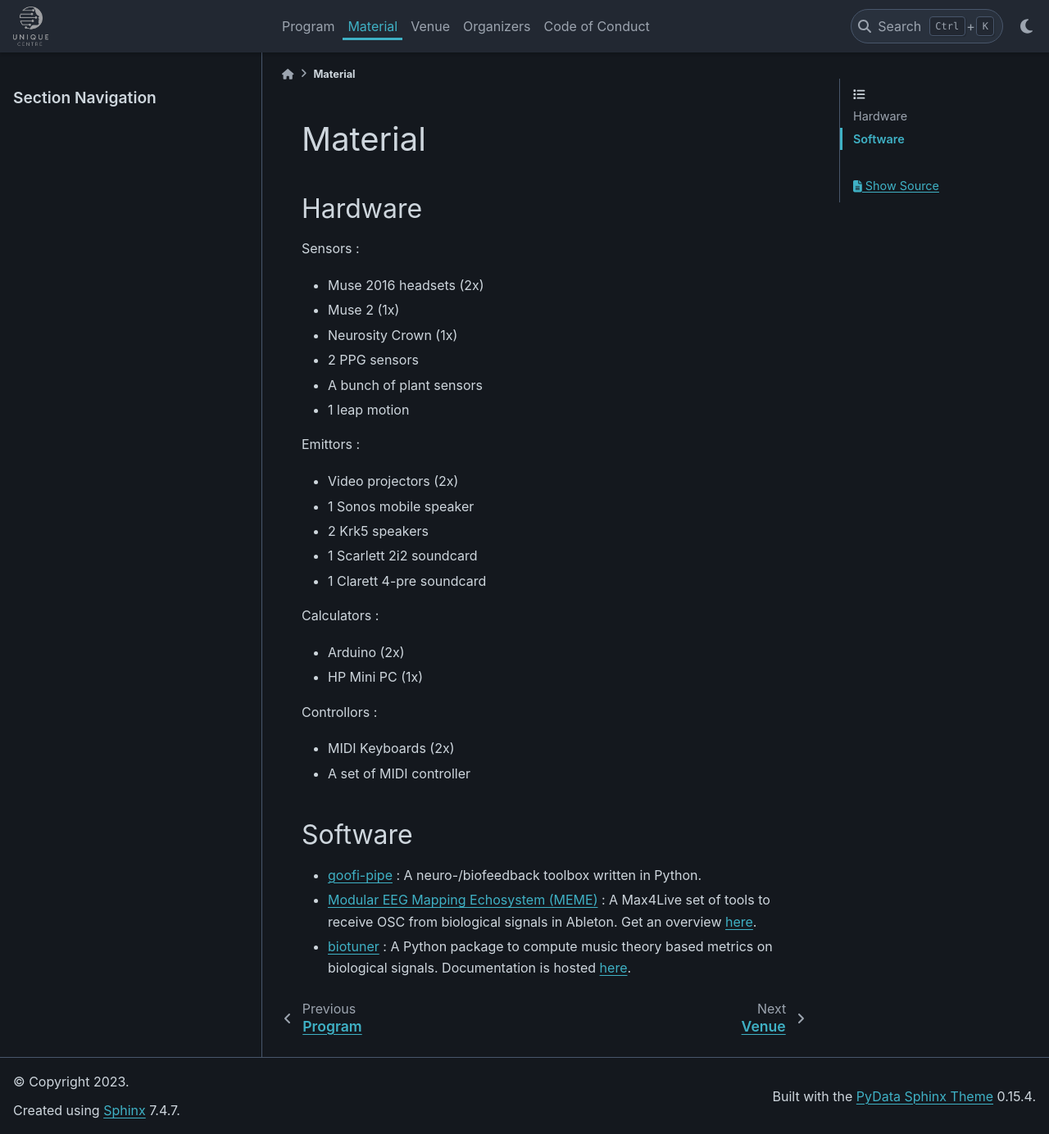
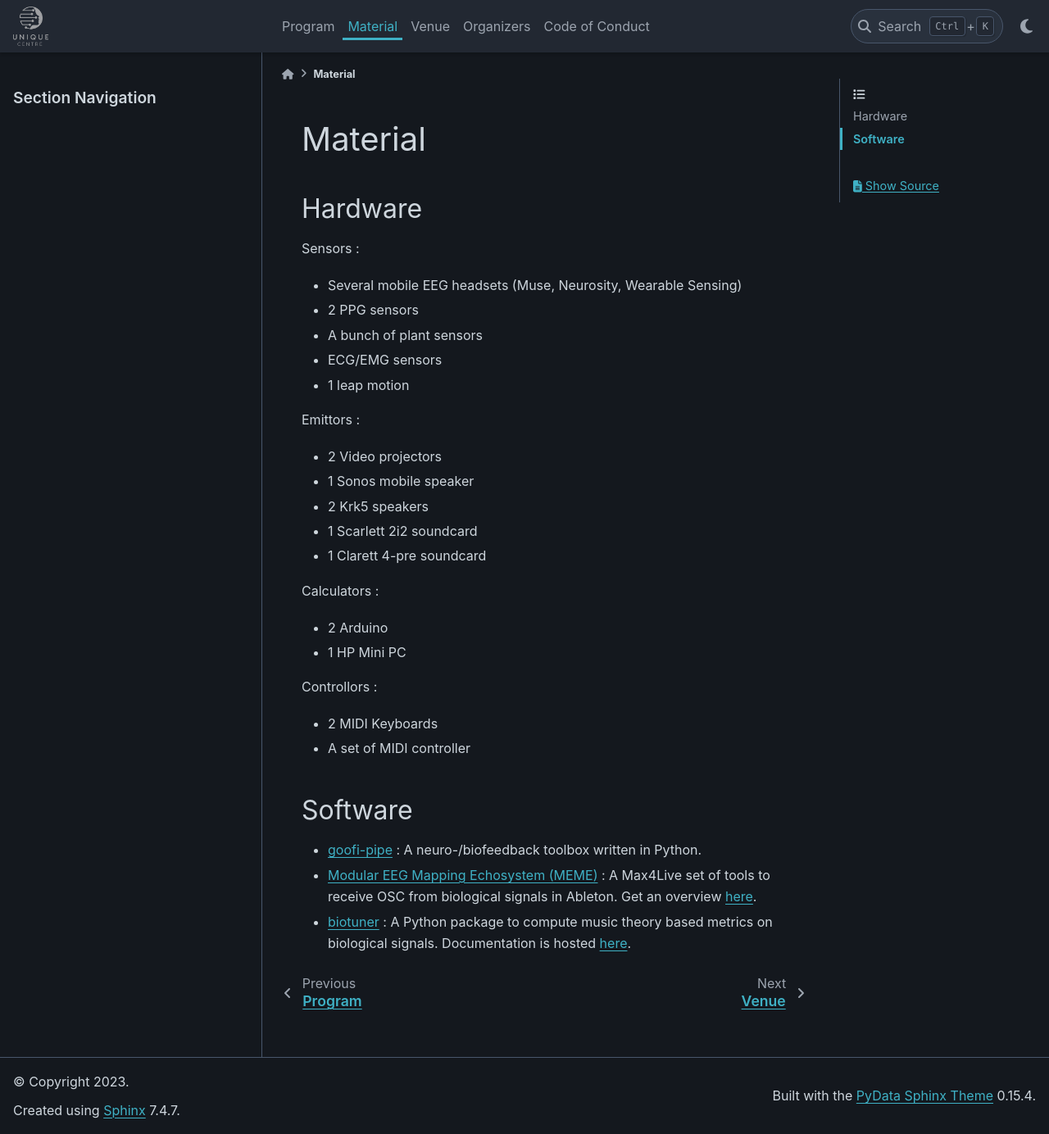
Before and after one commit to neuro-ai-creative-hacknight/neuro-ai-creative-hacknight.github.io, a Jupyter Book: the page built from content/material.md, in a window 1280 px wide and 1384 px high. Shown: the whole window at 82% size. Built offline with Jupyter Book 1.0.4 settings and Sphinx 7.4.7 and the PyData theme 0.15.4, drawn with Linux system fonts in a browser that asks for light colours; pages that are not in the unit, such as notebooks, are missing from menus.

Commit message:
removed mobile eeg counts

```diff
--- a/content/material.md
+++ b/content/material.md
@@ -3,26 +3,25 @@
 ## Hardware
 
 Sensors :
- * Muse 2016 headsets (2x)
- * Muse 2 (1x)
- * Neurosity Crown (1x)
+ * Several mobile EEG headsets (Muse, Neurosity, Wearable Sensing)
  * 2 PPG sensors
  * A bunch of plant sensors
+ * ECG/EMG sensors
  * 1 leap motion
 
 Emittors :
- * Video projectors (2x)
+ * 2 Video projectors
  * 1 Sonos mobile speaker
  * 2 Krk5 speakers
  * 1 Scarlett 2i2 soundcard
  * 1 Clarett 4-pre soundcard
 
 Calculators :
- * Arduino (2x)
- * HP Mini PC (1x)
+ * 2 Arduino
+ * 1 HP Mini PC
 
 Controllors :
- * MIDI Keyboards (2x)
+ * 2 MIDI Keyboards
  * A set of MIDI controller
 
 
```
